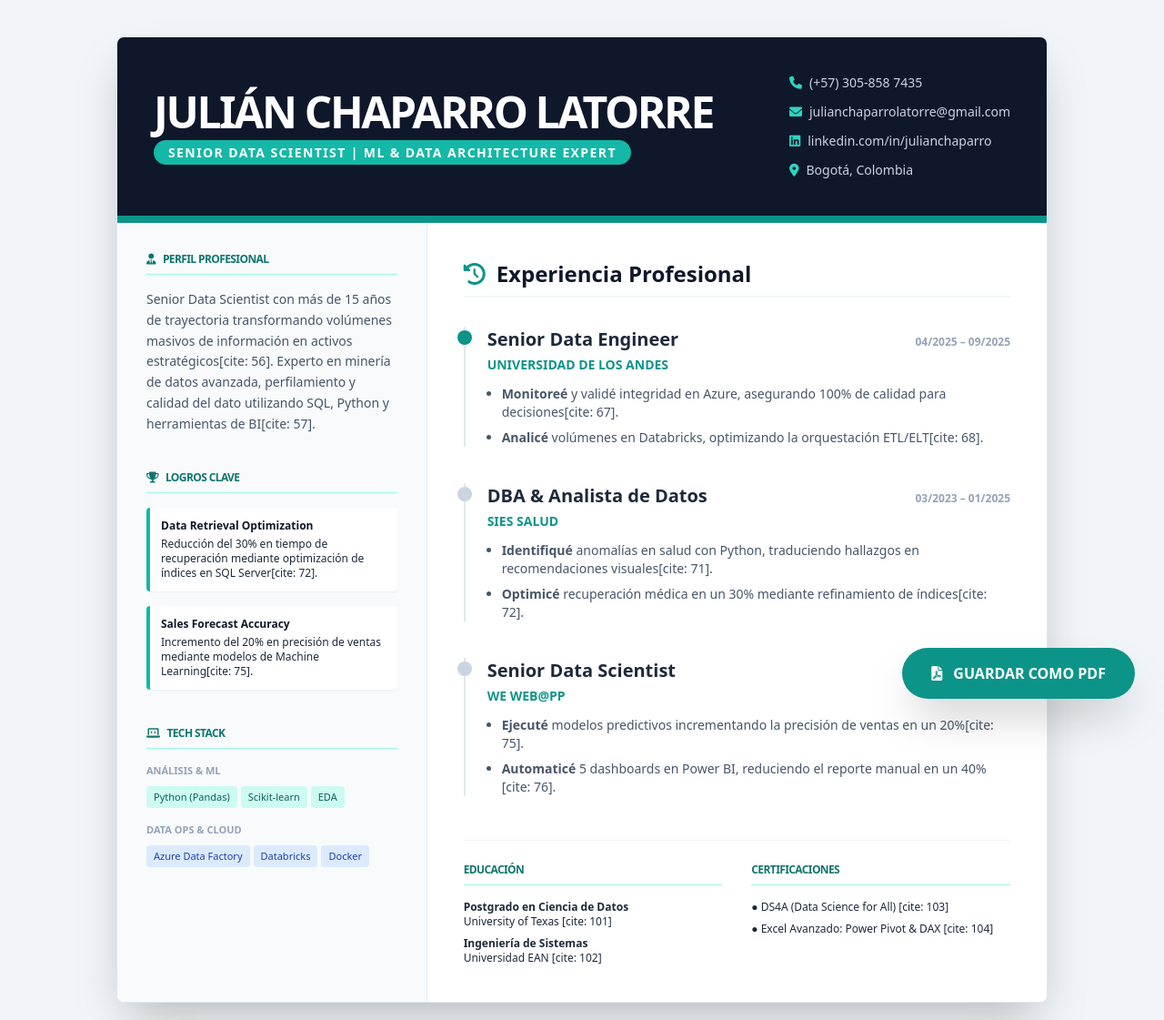
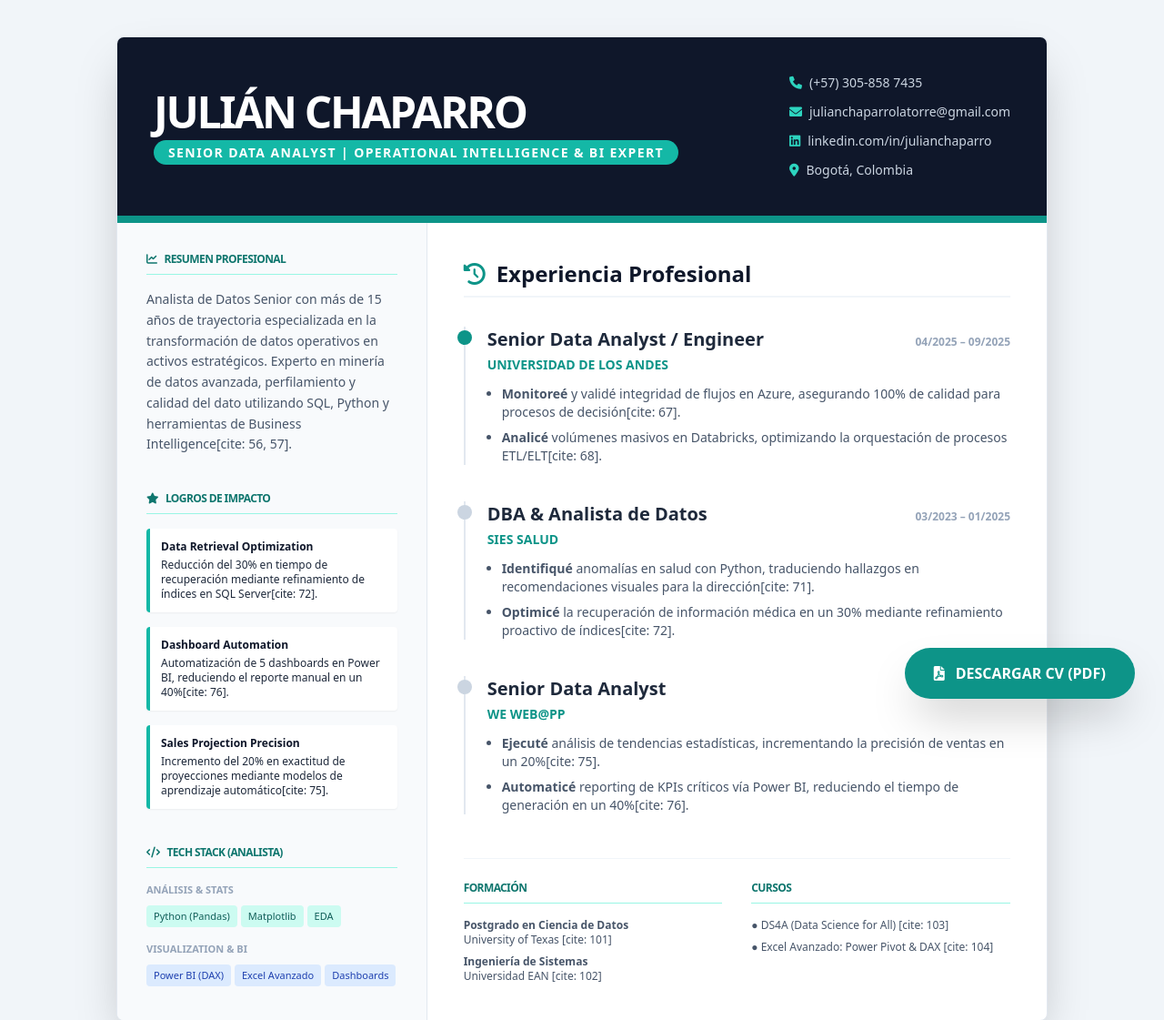
Before and after one commit to JULIANATOM/JULIANATOM.github.io, a plain HTML site: page index.html in a window 1280 px wide. Shown: the top 1121 px of the page at 91% size. Drawn offline with nearby package versions, Linux system fonts and the light colour scheme.

Commit message:
Update index.html

```diff
--- a/index.html
+++ b/index.html
@@ -3,7 +3,7 @@
 <head>
     <meta charset="UTF-8">
     <meta name="viewport" content="width=device-width, initial-scale=1.0">
-    <title>Julián Chaparro | Senior Data Scientist</title>
+    <title>Julián Chaparro | Senior Data Analyst</title>
     <script src="https://cdn.tailwindcss.com"></script>
     <link rel="stylesheet" href="https://cdnjs.cloudflare.com/ajax/libs/font-awesome/6.0.0/css/all.min.css">
     <style>
@@ -11,7 +11,7 @@
             .no-print { display: none !important; }
             body { background: white !important; padding: 0 !important; }
             .cv-container { box-shadow: none !important; border: none !important; width: 100% !important; max-width: 100% !important; }
-            .sidebar { background-color: #f1f5f9 !important; -webkit-print-color-adjust: exact; }
+            .sidebar { background-color: #f8fafc !important; -webkit-print-color-adjust: exact; }
         }
         .sidebar { background-color: #f8fafc; }
     </style>
@@ -23,9 +23,9 @@
         <header class="p-10 border-b-8 border-teal-600 bg-slate-900 text-white">
             <div class="flex flex-col md:flex-row justify-between items-center gap-6">
                 <div class="text-center md:text-left">
-                    <h1 class="text-5xl font-black tracking-tighter uppercase mb-2">JULIÁN CHAPARRO LATORRE</h1>
+                    <h1 class="text-5xl font-black tracking-tighter uppercase mb-2">JULIÁN CHAPARRO</h1>
                     <span class="bg-teal-500 text-white px-4 py-1 text-sm font-bold rounded-full uppercase tracking-widest">
-                        Senior Data Scientist | ML & Data Architecture Expert
+                        Senior Data Analyst | Operational Intelligence & BI Expert
                     </span>
                 </div>
                 <div class="grid grid-cols-1 gap-3 text-sm text-slate-300">
@@ -43,48 +43,52 @@
 
                 <section>
                     <h3 class="text-teal-700 font-black uppercase text-xs tracking-tighter mb-4 flex items-center border-b border-teal-200 pb-2">
-                        <i class="fas fa-user-tie mr-2"></i> Perfil Profesional
+                        <i class="fas fa-chart-line mr-2"></i> Resumen Profesional
                     </h3>
                     <p class="text-sm leading-relaxed text-slate-600">
-                        Senior Data Scientist con más de 15 años de trayectoria transformando volúmenes masivos de información en activos estratégicos[cite: 56]. Experto en minería de datos avanzada, perfilamiento y calidad del dato utilizando SQL, Python y herramientas de BI[cite: 57].
+                        Analista de Datos Senior con más de 15 años de trayectoria especializada en la transformación de datos operativos en activos estratégicos. Experto en minería de datos avanzada, perfilamiento y calidad del dato utilizando SQL, Python y herramientas de Business Intelligence[cite: 56, 57].
                     </p>
                 </section>
 
                 <section>
                     <h3 class="text-teal-700 font-black uppercase text-xs tracking-tighter mb-4 flex items-center border-b border-teal-200 pb-2">
-                        <i class="fas fa-trophy mr-2"></i> Logros Clave
+                        <i class="fas fa-star mr-2"></i> Logros de Impacto
                     </h3>
                     <ul class="space-y-4 text-xs">
                         <li class="bg-white p-3 rounded border-l-4 border-teal-500 shadow-sm">
                             <b class="text-slate-900 block mb-1">Data Retrieval Optimization</b>
-                            Reducción del 30% en tiempo de recuperación mediante optimización de índices en SQL Server[cite: 72].
+                            Reducción del 30% en tiempo de recuperación mediante refinamiento de índices en SQL Server[cite: 72].
                         </li>
                         <li class="bg-white p-3 rounded border-l-4 border-teal-500 shadow-sm">
-                            <b class="text-slate-900 block mb-1">Sales Forecast Accuracy</b>
-                            Incremento del 20% en precisión de ventas mediante modelos de Machine Learning[cite: 75].
+                            <b class="text-slate-900 block mb-1">Dashboard Automation</b>
+                            Automatización de 5 dashboards en Power BI, reduciendo el reporte manual en un 40%[cite: 76].
+                        </li>
+                        <li class="bg-white p-3 rounded border-l-4 border-teal-500 shadow-sm">
+                            <b class="text-slate-900 block mb-1">Sales Projection Precision</b>
+                            Incremento del 20% en exactitud de proyecciones mediante modelos de aprendizaje automático[cite: 75].
                         </li>
                     </ul>
                 </section>
 
                 <section>
                     <h3 class="text-teal-700 font-black uppercase text-xs tracking-tighter mb-4 flex items-center border-b border-teal-200 pb-2">
-                        <i class="fas fa-laptop-code mr-2"></i> Tech Stack
+                        <i class="fas fa-code mr-2"></i> Tech Stack (Analista)
                     </h3>
                     <div class="space-y-4 text-[11px]">
                         <div>
-                            <p class="font-bold text-slate-400 uppercase mb-2">Análisis & ML</p>
+                            <p class="font-bold text-slate-400 uppercase mb-2">Análisis & Stats</p>
                             <div class="flex flex-wrap gap-1">
                                 <span class="bg-teal-100 text-teal-800 px-2 py-1 rounded">Python (Pandas)</span>
-                                <span class="bg-teal-100 text-teal-800 px-2 py-1 rounded">Scikit-learn</span>
+                                <span class="bg-teal-100 text-teal-800 px-2 py-1 rounded">Matplotlib</span>
                                 <span class="bg-teal-100 text-teal-800 px-2 py-1 rounded">EDA</span>
                             </div>
                         </div>
                         <div>
-                            <p class="font-bold text-slate-400 uppercase mb-2">Data Ops & Cloud</p>
+                            <p class="font-bold text-slate-400 uppercase mb-2">Visualization & BI</p>
                             <div class="flex flex-wrap gap-1">
-                                <span class="bg-blue-100 text-blue-800 px-2 py-1 rounded">Azure Data Factory</span>
-                                <span class="bg-blue-100 text-blue-800 px-2 py-1 rounded">Databricks</span>
-                                <span class="bg-blue-100 text-blue-800 px-2 py-1 rounded">Docker</span>
+                                <span class="bg-blue-100 text-blue-800 px-2 py-1 rounded">Power BI (DAX)</span>
+                                <span class="bg-blue-100 text-blue-800 px-2 py-1 rounded">Excel Avanzado</span>
+                                <span class="bg-blue-100 text-blue-800 px-2 py-1 rounded">Dashboards</span>
                             </div>
                         </div>
                     </div>
@@ -94,21 +98,21 @@
             <main class="md:col-span-8 p-10 space-y-12">
 
                 <section>
-                    <h2 class="text-2xl font-black text-slate-900 mb-8 border-b-2 border-slate-100 pb-2 flex justify-between items-center">
-                        <span><i class="fas fa-history text-teal-600 mr-3"></i>Experiencia Profesional</span>
+                    <h2 class="text-2xl font-black text-slate-900 mb-8 border-b-2 border-slate-100 pb-2">
+                        <i class="fas fa-history text-teal-600 mr-3"></i>Experiencia Profesional
                     </h2>
 
                     <div class="space-y-10">
                         <div class="relative pl-6 border-l-2 border-slate-200">
                             <div class="absolute -left-[9px] top-1 w-4 h-4 rounded-full bg-teal-600"></div>
                             <div class="flex justify-between items-baseline mb-1">
-                                <h4 class="text-xl font-bold text-slate-800">Senior Data Engineer</h4>
+                                <h4 class="text-xl font-bold text-slate-800">Senior Data Analyst / Engineer</h4>
                                 <span class="text-xs font-bold text-slate-400">04/2025 – 09/2025</span>
                             </div>
                             <p class="text-sm font-black text-teal-600 uppercase mb-3">Universidad de los Andes</p>
                             <ul class="text-sm text-slate-600 space-y-2 list-disc ml-4">
-                                <li><b>Monitoreé</b> y validé integridad en Azure, asegurando 100% de calidad para decisiones[cite: 67].</li>
-                                <li><b>Analicé</b> volúmenes en Databricks, optimizando la orquestación ETL/ELT[cite: 68].</li>
+                                <li><b>Monitoreé</b> y validé integridad de flujos en Azure, asegurando 100% de calidad para procesos de decisión[cite: 67].</li>
+                                <li><b>Analicé</b> volúmenes masivos en Databricks, optimizando la orquestación de procesos ETL/ELT[cite: 68].</li>
                             </ul>
                         </div>
 
@@ -120,21 +124,21 @@
                             </div>
                             <p class="text-sm font-black text-teal-600 uppercase mb-3">Sies Salud</p>
                             <ul class="text-sm text-slate-600 space-y-2 list-disc ml-4">
-                                <li><b>Identifiqué</b> anomalías en salud con Python, traduciendo hallazgos en recomendaciones visuales[cite: 71].</li>
-                                <li><b>Optimicé</b> recuperación médica en un 30% mediante refinamiento de índices[cite: 72].</li>
+                                <li><b>Identifiqué</b> anomalías en salud con Python, traduciendo hallazgos en recomendaciones visuales para la dirección[cite: 71].</li>
+                                <li><b>Optimicé</b> la recuperación de información médica en un 30% mediante refinamiento proactivo de índices[cite: 72].</li>
                             </ul>
                         </div>
 
                         <div class="relative pl-6 border-l-2 border-slate-200">
                             <div class="absolute -left-[9px] top-1 w-4 h-4 rounded-full bg-slate-300"></div>
                             <div class="flex justify-between items-baseline mb-1">
-                                <h4 class="text-xl font-bold text-slate-800">Senior Data Scientist</h4>
+                                <h4 class="text-xl font-bold text-slate-800">Senior Data Analyst</h4>
                                 <span class="text-xs font-bold text-slate-400">03/2020 – 02/2023</span>
                             </div>
                             <p class="text-sm font-black text-teal-600 uppercase mb-3">We Web@pp</p>
                             <ul class="text-sm text-slate-600 space-y-2 list-disc ml-4">
-                                <li><b>Ejecuté</b> modelos predictivos incrementando la precisión de ventas en un 20%[cite: 75].</li>
-                                <li><b>Automaticé</b> 5 dashboards en Power BI, reduciendo el reporte manual en un 40%[cite: 76].</li>
+                                <li><b>Ejecuté</b> análisis de tendencias estadísticas, incrementando la precisión de ventas en un 20%[cite: 75].</li>
+                                <li><b>Automaticé</b> reporting de KPIs críticos vía Power BI, reduciendo el tiempo de generación en un 40%[cite: 76].</li>
                             </ul>
                         </div>
                     </div>
@@ -142,15 +146,15 @@
 
                 <div class="grid grid-cols-1 md:grid-cols-2 gap-8 pt-6 border-t border-slate-100">
                     <section>
-                        <h3 class="text-teal-700 font-black uppercase text-xs tracking-tighter mb-4 border-b border-teal-200 pb-2">Educación</h3>
-                        <div class="text-xs space-y-2">
+                        <h3 class="text-teal-700 font-black uppercase text-xs tracking-tighter mb-4 border-b border-teal-200 pb-2">Formación</h3>
+                        <div class="text-xs space-y-2 text-slate-600">
                             <p><b>Postgrado en Ciencia de Datos</b><br>University of Texas [cite: 101]</p>
                             <p><b>Ingeniería de Sistemas</b><br>Universidad EAN [cite: 102]</p>
                         </div>
                     </section>
                     <section>
-                        <h3 class="text-teal-700 font-black uppercase text-xs tracking-tighter mb-4 border-b border-teal-200 pb-2">Certificaciones</h3>
-                        <div class="text-xs space-y-2">
+                        <h3 class="text-teal-700 font-black uppercase text-xs tracking-tighter mb-4 border-b border-teal-200 pb-2">Cursos</h3>
+                        <div class="text-xs space-y-2 text-slate-600">
                             <p>● DS4A (Data Science for All) [cite: 103]</p>
                             <p>● Excel Avanzado: Power Pivot & DAX [cite: 104]</p>
                         </div>
@@ -162,7 +166,7 @@
 
     <div class="no-print fixed bottom-8 right-8">
         <button onclick="window.print()" class="bg-teal-600 hover:bg-teal-700 text-white font-bold py-4 px-8 rounded-full shadow-2xl transition transform hover:scale-105 flex items-center gap-3">
-            <i class="fas fa-file-pdf"></i> GUARDAR COMO PDF
+            <i class="fas fa-file-pdf"></i> DESCARGAR CV (PDF)
         </button>
     </div>
 
```
